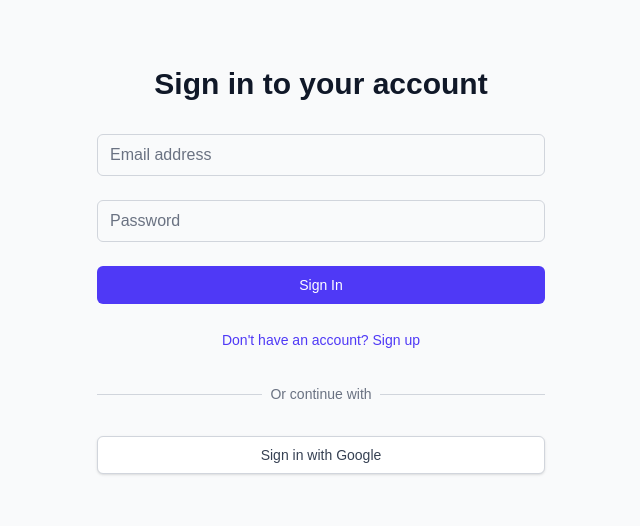
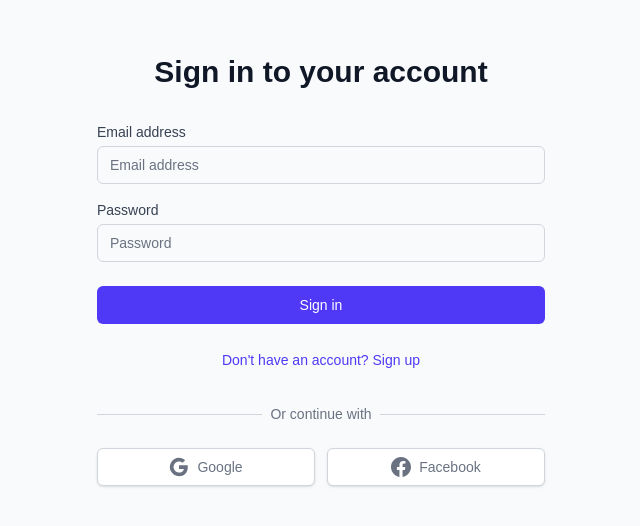
Before and after one commit to aangsquared/Events-Planner, a Next.js app in the folder events-platform/: page /auth/signin in a window 1280 px wide. Shown: the part 142-668 px from the top of the page, without its empty margins (319-959 px from the left). Built offline with nearby package versions, Linux system fonts and the light colour scheme; no server answers.

Commit message:
newly created users are added to firestore database

```diff
--- a/events-platform/src/app/api/auth/[...nextauth]/route.ts
+++ b/events-platform/src/app/api/auth/[...nextauth]/route.ts
@@ -4,7 +4,7 @@ import { cert } from "firebase-admin/app";
 import GoogleProvider from "next-auth/providers/google";
 import FacebookProvider from "next-auth/providers/facebook";
 import CredentialsProvider from "next-auth/providers/credentials";
-import { getAuth, signInWithEmailAndPassword, createUserWithEmailAndPassword } from "firebase/auth";
+import { getAuth, signInWithEmailAndPassword } from "firebase/auth";
 import { initializeApp, getApps } from "firebase/app";
 
 // Initialize Firebase client-side SDK
@@ -42,6 +42,39 @@ export const authOptions = {
       clientId: process.env.FACEBOOK_CLIENT_ID!,
       clientSecret: process.env.FACEBOOK_CLIENT_SECRET!,
     }),
+
+    // Email/Password Authentication
+    CredentialsProvider({
+      name: "credentials",
+      credentials: {
+        email: { label: "Email", type: "email" },
+        password: { label: "Password", type: "password" }
+      },
+      async authorize(credentials) {
+        if (!credentials?.email || !credentials?.password) {
+          return null;
+        }
+
+        try {
+          const userCredential = await signInWithEmailAndPassword(
+            auth,
+            credentials.email,
+            credentials.password
+          );
+
+          const user = userCredential.user;
+
+          return {
+            id: user.uid,
+            email: user.email,
+            name: user.displayName || user.email?.split('@')[0],
+          };
+        } catch (error) {
+          console.error("Authentication error:", error);
+          return null;
+        }
+      }
+    })
   ],
   adapter: FirestoreAdapter({ credential }),
   callbacks: {
@@ -49,10 +82,27 @@ export const authOptions = {
       console.log("Sign in attempt:", { user, account, profile });
       return true;
     },
-    async session({ session, user }: any) {
-      console.log("Session callback:", { session, user });
+    async session({ session, user, token }: any) {
+      console.log("Session callback:", { session, user, token });
+      // Add user id to session
+      if (token?.sub) {
+        session.user.id = token.sub;
+      }
       return session;
     },
+    async jwt({ token, user }: any) {
+      // Add user id to token
+      if (user) {
+        token.sub = user.id;
+      }
+      return token;
+    }
+  },
+  pages: {
+    signIn: '/auth/signin',
+  },
+  session: {
+    strategy: "jwt" as const,
   },
   debug: process.env.NODE_ENV === "development",
 };
--- a/events-platform/src/app/auth/signin/page.tsx
+++ b/events-platform/src/app/auth/signin/page.tsx
@@ -1,15 +1,39 @@
 "use client"
 
 import { useState } from "react"
-import { signIn, getProviders } from "next-auth/react"
+import { signIn, getSession } from "next-auth/react"
 import { useRouter } from "next/navigation"
+import {
+  createUserWithEmailAndPassword,
+  signInWithEmailAndPassword,
+} from "firebase/auth"
+import { initializeApp, getApps } from "firebase/app"
+import { getAuth } from "firebase/auth"
+import { getFirestore, doc, setDoc } from "firebase/firestore"
+
+// Firebase config (same as in your route.ts)
+const firebaseConfig = {
+  apiKey: process.env.NEXT_PUBLIC_FIREBASE_API_KEY,
+  authDomain: process.env.NEXT_PUBLIC_FIREBASE_AUTH_DOMAIN,
+  projectId: process.env.NEXT_PUBLIC_FIREBASE_PROJECT_ID,
+  storageBucket: process.env.NEXT_PUBLIC_FIREBASE_STORAGE_BUCKET,
+  messagingSenderId: process.env.NEXT_PUBLIC_FIREBASE_MESSAGING_SENDER_ID,
+  appId: process.env.NEXT_PUBLIC_FIREBASE_APP_ID,
+}
+
+// Initialize Firebase
+const firebaseApp =
+  getApps().length === 0 ? initializeApp(firebaseConfig) : getApps()[0]
+const auth = getAuth(firebaseApp)
+const db = getFirestore(firebaseApp)
 
 export default function SignInPage() {
+  const [isSignUp, setIsSignUp] = useState(false)
   const [email, setEmail] = useState("")
   const [password, setPassword] = useState("")
-  const [isSignUp, setIsSignUp] = useState(false)
+  const [name, setName] = useState("")
+  const [loading, setLoading] = useState(false)
   const [error, setError] = useState("")
-  const [loading, setLoading] = useState(false)
   const router = useRouter()
 
   const handleEmailAuth = async (e: React.FormEvent) => {
@@ -18,27 +42,59 @@ export default function SignInPage() {
     setError("")
 
     try {
-      const result = await signIn("credentials", {
+      if (isSignUp) {
+        // Create new user
+        const userCredential = await createUserWithEmailAndPassword(
+          auth,
           email,
-        password,
-        action: isSignUp ? "signup" : "signin",
+          password
+        )
+        const user = userCredential.user
+
+        // Add user data to Firestore
+        await setDoc(doc(db, "users", user.uid), {
+          name: name || email.split("@")[0],
+          email: email,
+          createdAt: new Date().toISOString(),
+          provider: "email",
+        })
+
+        console.log("User created and saved to Firestore:", user.uid)
+      } else {
+        // Sign in existing user
+        await signInWithEmailAndPassword(auth, email, password)
+      }
+
+      router.push("/dashboard")
+    } catch (error: any) {
+      console.error("Auth error:", error)
+      setError(error.message || "Authentication failed")
+    } finally {
+      setLoading(false)
+    }
+  }
+
+  const handleSocialSignIn = async (provider: string) => {
+    setLoading(true)
+    setError("")
+
+    try {
+      const result = await signIn(provider, {
         redirect: false,
+        callbackUrl: "/dashboard",
       })
 
       if (result?.error) {
         setError(result.error)
       } else if (result?.ok) {
-        router.push("/dashboard") // Redirect to your desired page
+        router.push("/dashboard")
       }
-    } catch (err) {
-      setError("An unexpected error occurred")
+    } catch (error: any) {
+      console.error("Social sign in error:", error)
+      setError("Social sign in failed")
     } finally {
       setLoading(false)
     }
-  }
-
-  const handleGoogleSignIn = () => {
-    signIn("google", { callbackUrl: "/dashboard" })
   }
 
   return (
@@ -50,37 +106,67 @@ export default function SignInPage() {
           </h2>
         </div>
 
-        {/* Email/Password Form */}
         <form className="mt-8 space-y-6" onSubmit={handleEmailAuth}>
+          <div className="space-y-4">
+            {isSignUp && (
               <div>
-            <label htmlFor="email" className="sr-only">
+                <label
+                  htmlFor="name"
+                  className="block text-sm font-medium text-gray-700"
+                >
+                  Full Name
+                </label>
+                <input
+                  id="name"
+                  name="name"
+                  type="text"
+                  value={name}
+                  onChange={(e) => setName(e.target.value)}
+                  className="mt-1 appearance-none relative block w-full px-3 py-2 border border-gray-300 placeholder-gray-500 text-gray-900 rounded-md focus:outline-none focus:ring-indigo-500 focus:border-indigo-500 sm:text-sm"
+                  placeholder="Full name"
+                />
+              </div>
+            )}
+
+            <div>
+              <label
+                htmlFor="email"
+                className="block text-sm font-medium text-gray-700"
+              >
                 Email address
               </label>
               <input
                 id="email"
                 name="email"
                 type="email"
+                autoComplete="email"
                 required
                 value={email}
                 onChange={(e) => setEmail(e.target.value)}
-              className="relative block w-full px-3 py-2 border border-gray-300 placeholder-gray-500 text-gray-900 rounded-md focus:outline-none focus:ring-indigo-500 focus:border-indigo-500"
+                className="mt-1 appearance-none relative block w-full px-3 py-2 border border-gray-300 placeholder-gray-500 text-gray-900 rounded-md focus:outline-none focus:ring-indigo-500 focus:border-indigo-500 sm:text-sm"
                 placeholder="Email address"
               />
             </div>
+
             <div>
-            <label htmlFor="password" className="sr-only">
+              <label
+                htmlFor="password"
+                className="block text-sm font-medium text-gray-700"
+              >
                 Password
               </label>
               <input
                 id="password"
                 name="password"
                 type="password"
+                autoComplete="current-password"
                 required
                 value={password}
                 onChange={(e) => setPassword(e.target.value)}
-              className="relative block w-full px-3 py-2 border border-gray-300 placeholder-gray-500 text-gray-900 rounded-md focus:outline-none focus:ring-indigo-500 focus:border-indigo-500"
+                className="mt-1 appearance-none relative block w-full px-3 py-2 border border-gray-300 placeholder-gray-500 text-gray-900 rounded-md focus:outline-none focus:ring-indigo-500 focus:border-indigo-500 sm:text-sm"
                 placeholder="Password"
               />
+            </div>
           </div>
 
           {error && (
@@ -93,7 +179,7 @@ export default function SignInPage() {
               disabled={loading}
               className="group relative w-full flex justify-center py-2 px-4 border border-transparent text-sm font-medium rounded-md text-white bg-indigo-600 hover:bg-indigo-700 focus:outline-none focus:ring-2 focus:ring-offset-2 focus:ring-indigo-500 disabled:opacity-50"
             >
-              {loading ? "Loading..." : isSignUp ? "Sign Up" : "Sign In"}
+              {loading ? "Loading..." : isSignUp ? "Sign up" : "Sign in"}
             </button>
           </div>
 
@@ -110,7 +196,6 @@ export default function SignInPage() {
           </div>
         </form>
 
-        {/* Divider */}
         <div className="mt-6">
           <div className="relative">
             <div className="absolute inset-0 flex items-center">
@@ -122,16 +207,45 @@ export default function SignInPage() {
               </span>
             </div>
           </div>
+
+          <div className="mt-6 grid grid-cols-2 gap-3">
+            <button
+              onClick={() => handleSocialSignIn("google")}
+              disabled={loading}
+              className="w-full inline-flex justify-center py-2 px-4 border border-gray-300 rounded-md shadow-sm bg-white text-sm font-medium text-gray-500 hover:bg-gray-50 disabled:opacity-50"
+            >
+              <svg className="w-5 h-5" viewBox="0 0 24 24">
+                <path
+                  fill="currentColor"
+                  d="M22.56 12.25c0-.78-.07-1.53-.2-2.25H12v4.26h5.92c-.26 1.37-1.04 2.53-2.21 3.31v2.77h3.57c2.08-1.92 3.28-4.74 3.28-8.09z"
+                />
+                <path
+                  fill="currentColor"
+                  d="M12 23c2.97 0 5.46-.98 7.28-2.66l-3.57-2.77c-.98.66-2.23 1.06-3.71 1.06-2.86 0-5.29-1.93-6.16-4.53H2.18v2.84C3.99 20.53 7.7 23 12 23z"
+                />
+                <path
+                  fill="currentColor"
+                  d="M5.84 14.09c-.22-.66-.35-1.36-.35-2.09s.13-1.43.35-2.09V7.07H2.18C1.43 8.55 1 10.22 1 12s.43 3.45 1.18 4.93l2.85-2.22.81-.62z"
+                />
+                <path
+                  fill="currentColor"
+                  d="M12 5.38c1.62 0 3.06.56 4.21 1.64l3.15-3.15C17.45 2.09 14.97 1 12 1 7.7 1 3.99 3.47 2.18 7.07l3.66 2.84c.87-2.6 3.3-4.53 6.16-4.53z"
+                />
+              </svg>
+              <span className="ml-2">Google</span>
+            </button>
+
+            <button
+              onClick={() => handleSocialSignIn("facebook")}
+              disabled={loading}
+              className="w-full inline-flex justify-center py-2 px-4 border border-gray-300 rounded-md shadow-sm bg-white text-sm font-medium text-gray-500 hover:bg-gray-50 disabled:opacity-50"
+            >
+              <svg className="w-5 h-5" fill="currentColor" viewBox="0 0 24 24">
+                <path d="M24 12.073c0-6.627-5.373-12-12-12s-12 5.373-12 12c0 5.99 4.388 10.954 10.125 11.854v-8.385H7.078v-3.47h3.047V9.43c0-3.007 1.792-4.669 4.533-4.669 1.312 0 2.686.235 2.686.235v2.953H15.83c-1.491 0-1.956.925-1.956 1.874v2.25h3.328l-.532 3.47h-2.796v8.385C19.612 23.027 24 18.062 24 12.073z" />
+              </svg>
+              <span className="ml-2">Facebook</span>
+            </button>
           </div>
-
-        {/* Google Sign In */}
-        <div>
-          <button
-            onClick={handleGoogleSignIn}
-            className="w-full flex justify-center py-2 px-4 border border-gray-300 rounded-md shadow-sm text-sm font-medium text-gray-700 bg-white hover:bg-gray-50 focus:outline-none focus:ring-2 focus:ring-offset-2 focus:ring-indigo-500"
-          >
-            Sign in with Google
-          </button>
         </div>
       </div>
     </div>
--- /dev/null
+++ b/events-platform/src/app/components/auth/AuthProvider.tsx
@@ -0,0 +1,13 @@
+"use client"
+
+import { SessionProvider } from "next-auth/react"
+
+export default function AuthProvider({
+  children,
+  session,
+}: {
+  children: React.ReactNode
+  session?: any
+}) {
+  return <SessionProvider session={session}>{children}</SessionProvider>
+}
--- a/events-platform/src/app/layout.tsx
+++ b/events-platform/src/app/layout.tsx
@@ -1,6 +1,7 @@
 import type { Metadata } from "next"
 import { Geist, Geist_Mono } from "next/font/google"
 import "./styles/globals.css"
+import AuthProvider from "./components/auth/AuthProvider"
 
 const geistSans = Geist({
   variable: "--font-geist-sans",
@@ -13,8 +14,8 @@ const geistMono = Geist_Mono({
 })
 
 export const metadata: Metadata = {
-  title: "Create Next App",
-  description: "Generated by create next app",
+  title: "Events Platform",
+  description: "Event management platform",
 }
 
 export default function RootLayout({
@@ -27,7 +28,7 @@ export default function RootLayout({
       <body
         className={`${geistSans.variable} ${geistMono.variable} antialiased`}
       >
-        {children}
+        <AuthProvider>{children}</AuthProvider>
       </body>
     </html>
   )
```
Lines whose indentation alone changed are shown as unchanged.
